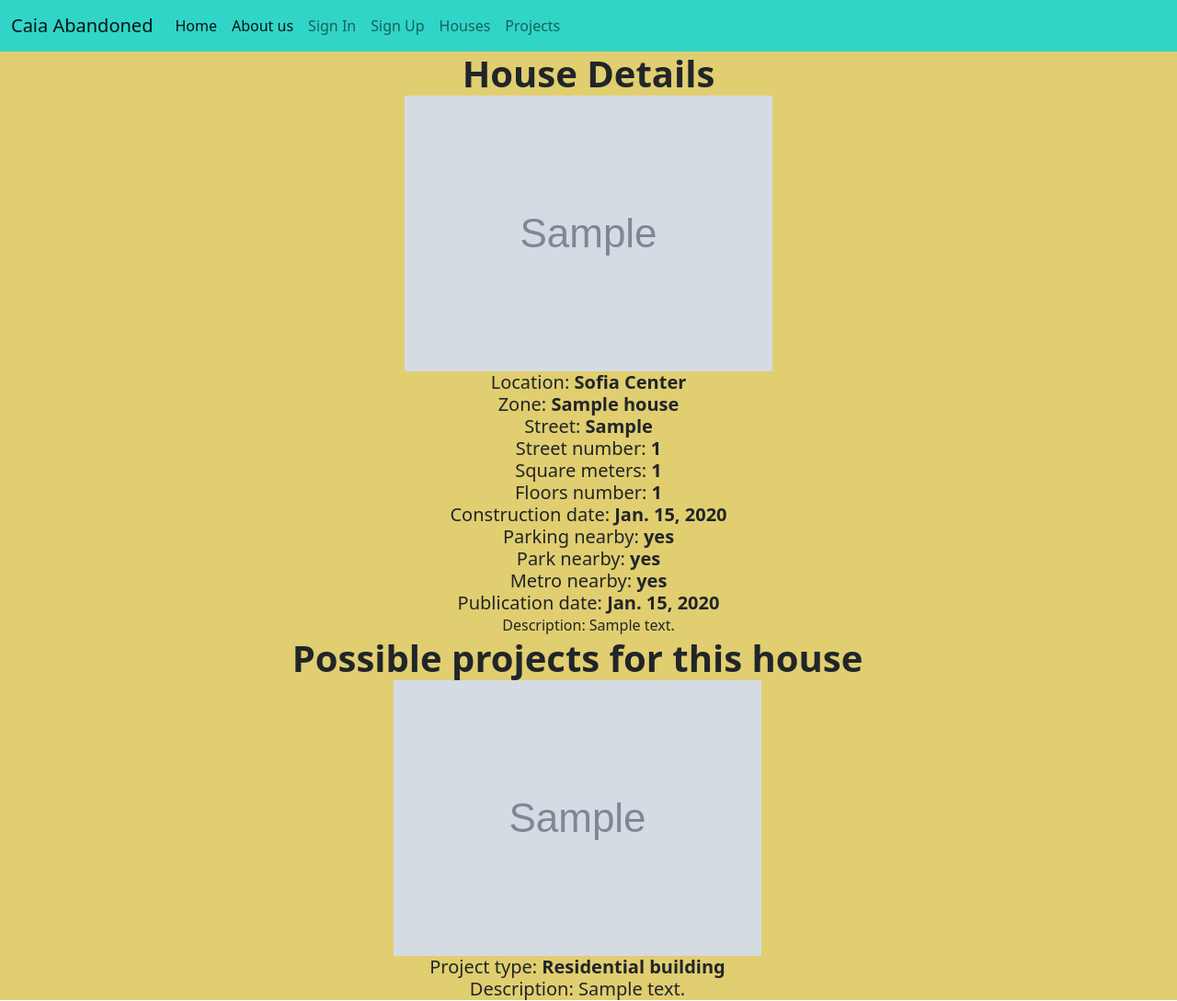
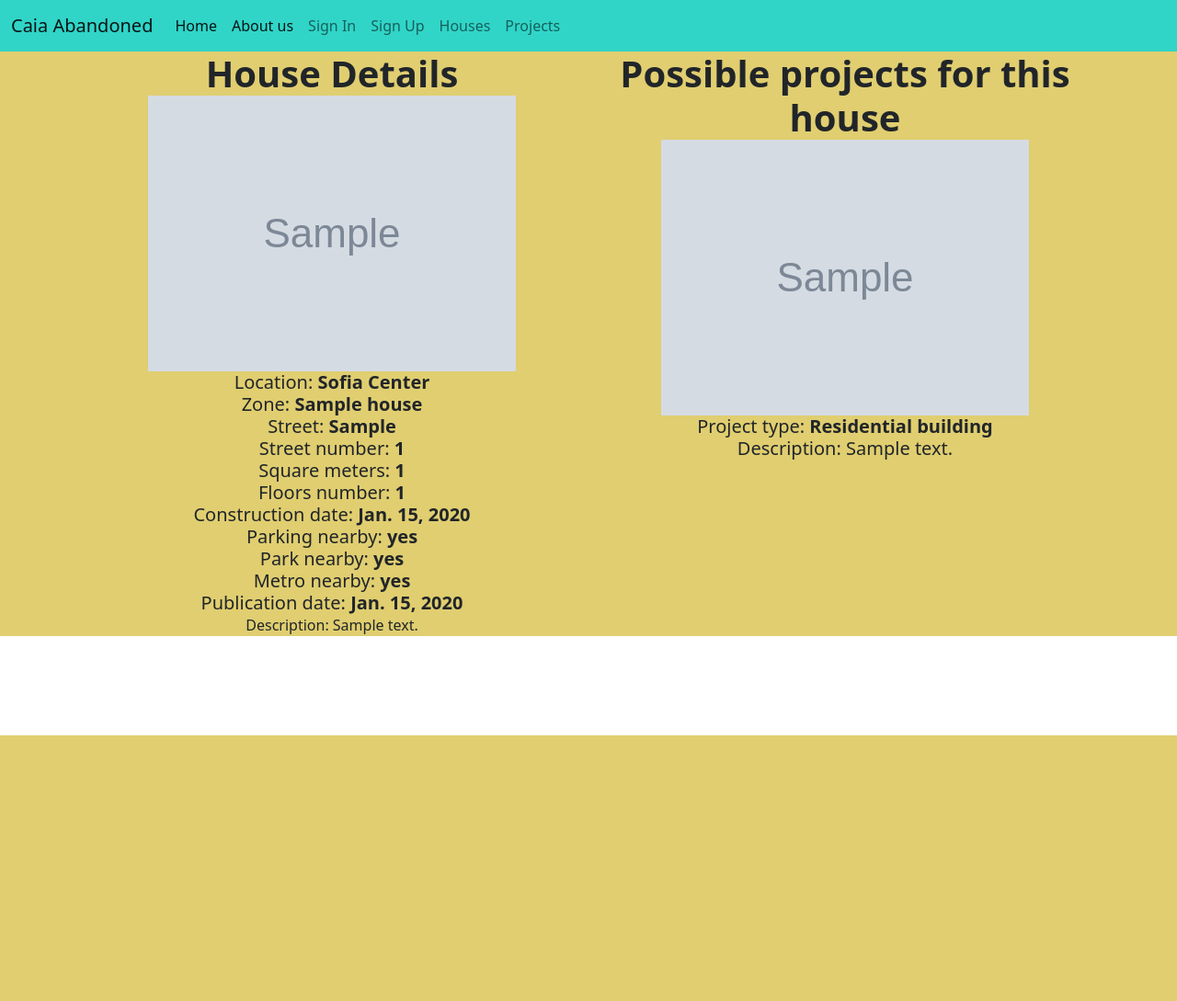
Before and after one commit to GerganaBot/caiaAbandoned, a Django app: a page that uses caiaAbandoned/houses/templates/houses/house-details-page.html in a window 1280 px wide. Shown: the whole page at 92% size. After the commit the page ends 800 px from the top, so only its background shows below. Run offline with Django 4.2, Linux system fonts and the light colour scheme; tables that the repository leaves empty hold one stand-in row (values such as "Sample post"); grey boxes marked "Sample" are stand-in pictures.

Commit message:
House details template adjusted with two columns

```diff
--- a/caiaAbandoned/houses/templates/houses/house-details-page.html
+++ b/caiaAbandoned/houses/templates/houses/house-details-page.html
@@ -6,7 +6,7 @@
                 <h1 class="card-title"><b>House Details</b></h1>
 
                 <div class="image"><img src="{{ house.house_photo }}" alt="img8"></div>
-            <h5 class="card-title">Location:<b> {{ house.house_location }}</b> </h5>
+                <h5 class="card-title">Location:<b> {{ house.house_location }}</b></h5>
                 <h5 class="card-title">Zone:<b> {{ house.zone_name }}</b></h5>
                 <h5 class="card-title">Street:<b> {{ house.street }}</b></h5>
                 <h5 class="card-title">Street number:<b> {{ house.street_number }}</b></h5>
@@ -15,18 +15,20 @@
                 <h5 class="card-title">Construction date:<b> {{ house.construction_date }}</b></h5>
                 <h5 class="card-title">Parking nearby: <b>{% if house.is_near_parking is True %}yes{% else %}
                     no{% endif %}</b></h5>
-            <h5 class="card-title">Park nearby: <b>{% if house.is_near_park is True %}yes{% else %}no{% endif %}</b></h5>
-            <h5 class="card-title">Metro nearby: <b>{% if house.is_near_metro is True %}yes{% else %}no{% endif %}</b></h5>
+                <h5 class="card-title">Park nearby: <b>{% if house.is_near_park is True %}yes{% else %}no{% endif %}</b>
+                </h5>
+                <h5 class="card-title">Metro nearby: <b>{% if house.is_near_metro is True %}yes{% else %}
+                    no{% endif %}</b></h5>
                 <h5 class="card-title">Publication date: <b>{{ house.date_of_publication }}</b></h5>
                 <p class="card-text">Description: {{ house.description }}</p>
                 {% if owner == request.user %}
                     <a href="{% url 'edit-house-page' house.slug %}" class="btn btn-info">Edit House</a>
                     <a href="{% url 'delete-house-page' house.slug %}" class="btn btn-info">Delete House</a>
-                <a href="{% url 'add-project-page' house.slug %}" class="btn btn-info">Add a project for this house</a>
+                    <a href="{% url 'add-project-page' house.slug %}" class="btn btn-info">Add a project for this
+                        house</a>
 
                 {% endif %}
             </div>
-            <div class="row">
             <div class="col">
                 <h1 class="card-title"><b>Possible projects for this house</b></h1>
                 {% for project in projects %}
@@ -37,5 +39,4 @@
             </div>
         </div>
     </div>
-        </div>
 {% endblock %}
```
Lines whose indentation alone changed are shown as unchanged.
